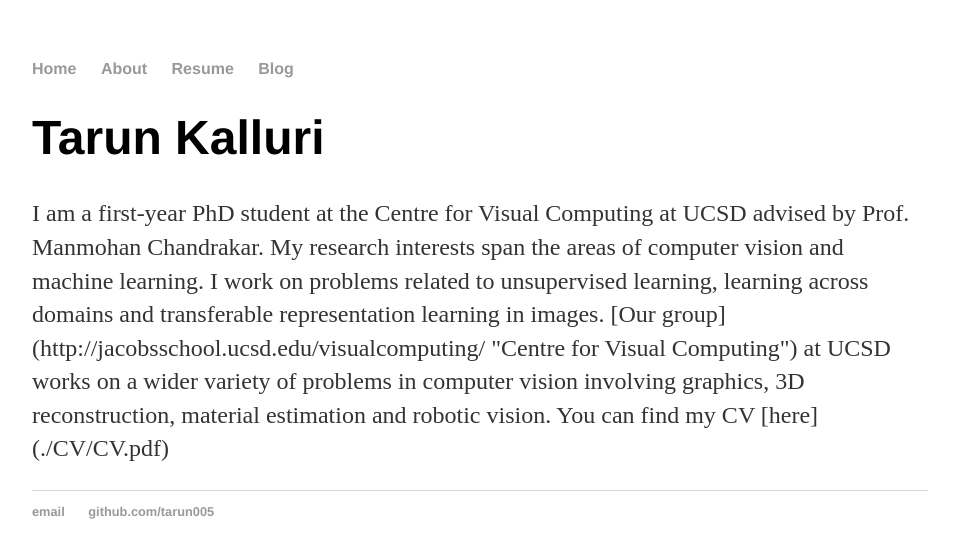
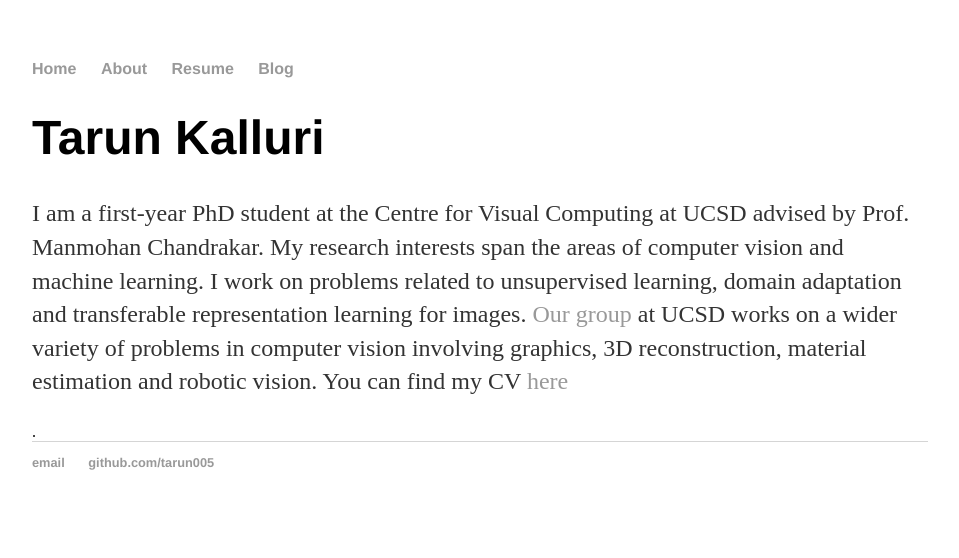
Before and after one commit to tarun005/tarun005.github.io, a Jekyll site: the page built from index.html, in a window 1280 px wide. Shown: the top 558 px of the page, without its empty margins (160-1119 px from the left). Built offline with Jekyll 4.4.1, drawn with Linux system fonts in a browser that asks for light colours.

Commit message:
Added bio

```diff
--- a/index.html
+++ b/index.html
@@ -4,5 +4,6 @@
 ---
 <div class="blurb">
 		<h1> Tarun Kalluri </h1>
-			<p> I am a first-year PhD student at the Centre for Visual Computing at UCSD advised by Prof. Manmohan Chandrakar. My research interests span the areas of computer vision and machine learning. I work on problems related to unsupervised learning, learning across domains and transferable representation learning in images. [Our group](http://jacobsschool.ucsd.edu/visualcomputing/ "Centre for Visual Computing") at UCSD works on a wider variety of problems in computer vision involving graphics, 3D reconstruction, material estimation and robotic vision. You can find my CV [here](./CV/CV.pdf)  </p>
+			<p> I am a first-year PhD student at the Centre for Visual Computing at UCSD advised by Prof. Manmohan Chandrakar. My research interests span the areas of computer vision and machine learning. I work on problems related to unsupervised learning, domain adaptation and transferable representation learning for images.
+			<a href="http://jacobsschool.ucsd.edu/visualcomputing/">Our group</a> at UCSD works on a wider variety of problems in computer vision involving graphics, 3D reconstruction, material estimation and robotic vision. You can find my CV <a href="./CV/CV.pdf">here</a> </p>.
 </div><!-- /.blurb -->
```
